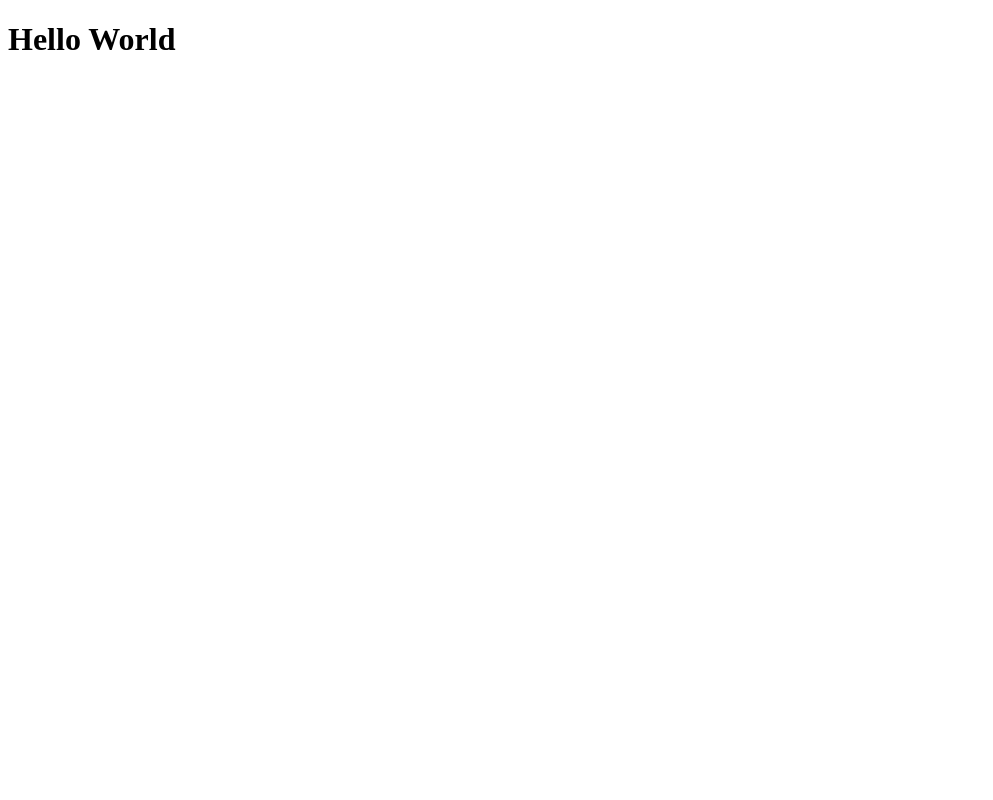
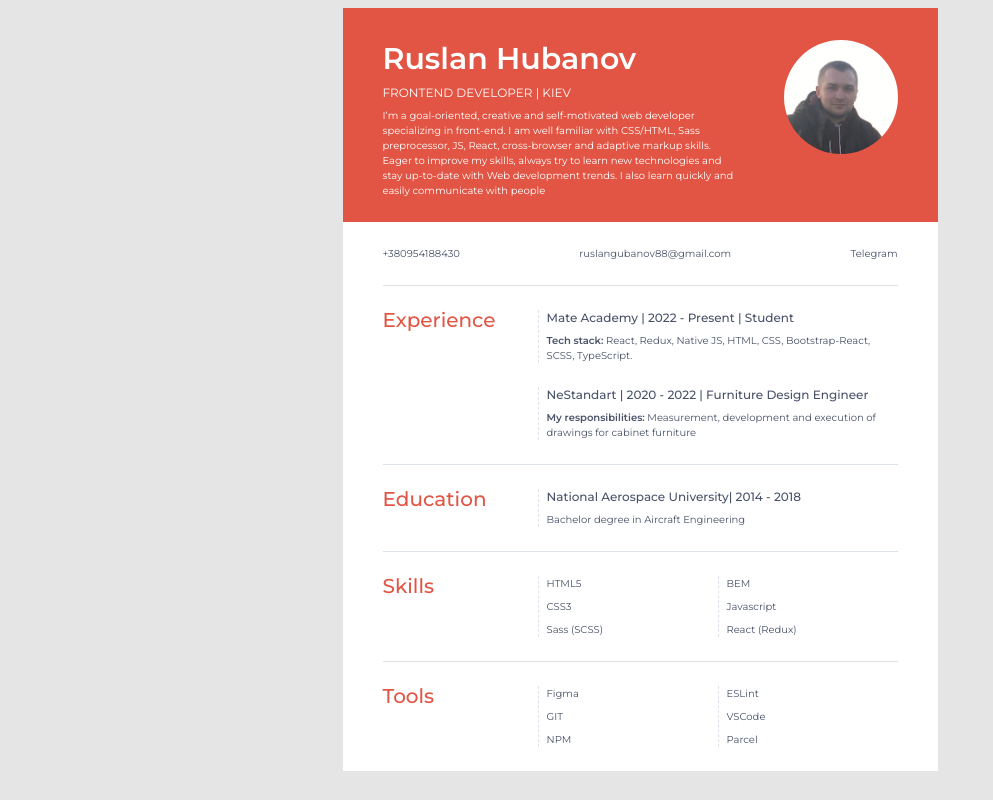
Before and after one commit to Helexi/projects, a plain HTML site: page index.html in a window 1280 px wide. Shown: the whole page, without its empty margins (0-993 px from the left). Drawn offline with Linux system fonts and the light colour scheme.

Commit message:
add resume_1

```diff
--- a/index.html
+++ b/index.html
@@ -4,9 +4,114 @@
   <meta charset="UTF-8">
   <meta http-equiv="X-UA-Compatible" content="IE=edge">
   <meta name="viewport" content="width=device-width, initial-scale=1.0">
-  <title>Document</title>
+  <title>CV Ruslan Hubanov</title>
+  <link rel="preconnect" href="https://fonts.googleapis.com">
+  <link rel="preconnect" href="https://fonts.gstatic.com" crossorigin>
+  <link href="https://fonts.googleapis.com/css2?family=Montserrat:wght@400;500;600&display=swap" rel="stylesheet">
+  <link rel="stylesheet" href="style.css">
 </head>
 <body>
-  <h1>Hello World</h1>
+ <div class="page">
+  <header class="about">
+    <div>
+     <h1 class="about__name">Ruslan Hubanov</h1>
+     <div class="about__role">FRONTEND DEVELOPER | KIEV</div>
+     <p class="about__text">I’m a goal-oriented, creative and
+         self-motivated web developer
+         specializing in front-end. I am
+         well familiar with CSS/HTML, Sass
+         preprocessor, JS, React, cross-browser
+         and adaptive markup skills. Eager to
+         improve my skills, always try to learn
+         new technologies and stay up-to-date
+         with Web development trends. I also
+         learn quickly and easily communicate
+         with people
+     </p>
+    </div>
+       <img class="about__photo" src="Face.jpg" alt="Ruslan Hubanov">
+     </header>
+   <main class="main">
+     <section class="contacts">
+       <a class="contacts__link" href="tel:+380954188430">+380954188430</a>
+       <a class="contacts__link" href="mailto:+380954188430">ruslangubanov88@gmail.com</a>
+       <a class="contacts__link" href="https://t.me/rusme">Telegram</a>
+     </section>
+
+     <section class="info">
+       <h2 class="info__title">Experience</h2>
+       <div class="info__content">
+         <article class="job">
+           <h3 class="job__title">Mate academy | 2022 - Present | Student</h3>
+           <p class="job__description">
+             <strong>Tech stack:</strong>
+             React, Redux, Native JS, HTML, CSS,
+             Bootstrap-React,
+             SCSS, TypeScript.
+           </p>
+         </article>
+
+         <article class="job">
+           <h3 class="job__title">NeStandart | 2020 - 2022 | Furniture design engineer</h3>
+           <p class="job__description">
+             <strong>My responsibilities:</strong>
+             Measurement, development and execution of
+             drawings for cabinet furniture
+           </p>
+
+         </article>
+
+       </div>
+     </section>
+
+     <section class="info">
+       <h2 class="info__title">Education</h2>
+       <div class="info__content">
+         <article class="study">
+           <h3 class="study__title">National Aerospace University| 2014 - 2018</h3>
+           <p class="study__description">
+             Bachelor degree in Aircraft Engineering
+           </p>
+         </article>
+       </div>
+     </section>
+
+     <section class="info">
+       <h2 class="info__title">Skills</h2>
+       <div class="info__content">
+         <div class="skills">
+           <ul class="skills__list">
+             <li class="skills__item">HTML5</li>
+             <li class="skills__item">CSS3</li>
+             <li class="skills__item">Sass (SCSS)</li>
+           </ul>
+           <ul class="skills__list">
+             <li class="skills__item">BEM</li>
+             <li class="skills__item">Javascript</li>
+             <li class="skills__item">React (Redux)</li>
+           </ul>
+         </div>
+       </div>
+     </section>
+
+     <section class="info">
+       <h2 class="info__title">Tools</h2>
+       <div class="info__content">
+         <div class="tools">
+           <ul class="tools__list">
+             <li class="tools__item">Figma</li>
+             <li class="tools__item">GIT</li>
+             <li class="tools__item">NPM</li>
+           </ul>
+           <ul class="tools__list">
+             <li class="tools__item">ESLint</li>
+             <li class="tools__item">VSCode</li>
+             <li class="tools__item">Parcel</li>
+           </ul>
+         </div>
+       </div>
+     </section>
+   </main>
+ </div>
 </body>
 </html>
--- /dev/null
+++ b/style.css
@@ -0,0 +1,197 @@
+body {
+  font-size: 10px;
+  line-height: 150%;
+  font-family: 'Montserrat', sans-serif;
+  font-style: normal;
+  font-weight: normal;
+  font-size: 10px;
+  line-height: 150%;
+  color: #485268;
+  background-color: #E5E5E5;
+}
+
+strong {
+  font-weight: 500px;
+}
+
+.page {
+  width: 595px;
+  margin: 0 auto;
+}
+
+/* #region about */
+.about {
+  display: flex;
+  background-color:#E25544 ;
+  color: white;
+  padding: 32px 40px 24px 40px;
+}
+
+.about__name {
+  margin: 0 0 8px 0;
+  font-weight: 600;
+  font-size: 30px;
+  line-height: 37px;
+}
+
+.about__role {
+  margin: 0 0 8px 0;
+  font-size: 12px;
+  line-height: 15px;
+}
+
+.about__text {
+  margin: 0;
+}
+
+.about__photo {
+  width: 114px;
+  height: 114px;
+  border-radius: 50%;
+  margin-left: 50px;
+}
+
+/* #endregion endabout */
+
+.main {
+  padding: 0 40px;
+  background-color: white;
+}
+
+/* #region contacts */
+.contacts {
+  display: flex;
+  justify-content: space-between;
+  padding:  24px 0;
+}
+
+.contacts__link {
+  color: #485268;
+  text-decoration: none;
+}
+
+/* #endregion contacts */
+
+/* #region info */
+.info {
+  border-top:  1px solid #DEE2ED;
+  padding: 24px 0;
+  display: flex;
+  justify-content: space-between;
+}
+
+.info__title {
+  margin: 0;
+  font-weight: 500;
+  font-size: 20px;
+  line-height: 100%;
+  color: #E25544;
+}
+
+.info__content {
+  width: 360px;
+}
+
+/* #endregion info */
+
+/* #region job */
+
+.job {
+  border-left: 1px dashed #DEE2ED;
+  padding-left: 8px;
+  margin-top: 24px;
+}
+
+.job:first-child {
+  margin-top:  0;
+}
+
+.job__title {
+  margin: 0;
+  font-weight: 500;
+  font-size: 12px;
+  line-height: 15px;
+  text-transform: capitalize;
+}
+
+.job__description {
+  margin: 0;
+  margin-top: 8px;
+}
+
+/* #endregion job */
+
+/* #region study */
+
+.study {
+  border-left: 1px dashed #DEE2ED;
+  padding-left: 8px;
+  margin-top: 24px;
+}
+
+.study:first-child {
+  margin-top:  0;
+}
+
+.study__title {
+  margin: 0;
+  font-weight: 500;
+  font-size: 12px;
+  line-height: 15px;
+  text-transform: capitalize;
+}
+
+.study__description {
+  margin: 0;
+  margin-top: 8px;
+}
+
+/* #endregion study */
+
+/* #region skills */
+
+.skills {
+  display: flex;
+}
+
+.skills__list {
+  box-sizing: border-box;
+  width: 50%;
+  margin: 0;
+  border-left: 1px dashed #DEE2ED;
+  padding-left: 8px;
+  list-style: none;
+}
+
+.skills__item {
+  margin-top: 8px;
+}
+
+.skills__item:first-child {
+  margin-top: 0;
+}
+/* #endregion skills */
+
+/* #region tools */
+
+.tools {
+  display: flex;
+}
+
+.tools__list {
+  box-sizing: border-box;
+  width: 50%;
+  margin: 0;
+  border-left: 1px dashed #DEE2ED;
+  padding-left: 8px;
+  list-style: none;
+}
+
+.tools__item {
+  margin-top: 8px;
+}
+
+.tools__item:first-child {
+  margin-top: 0;
+}
+/* #endregion tools */
```
Also changed, not shown: Face.jpg (added), photo_2022-02-02_20-43-47.jpg (added).
